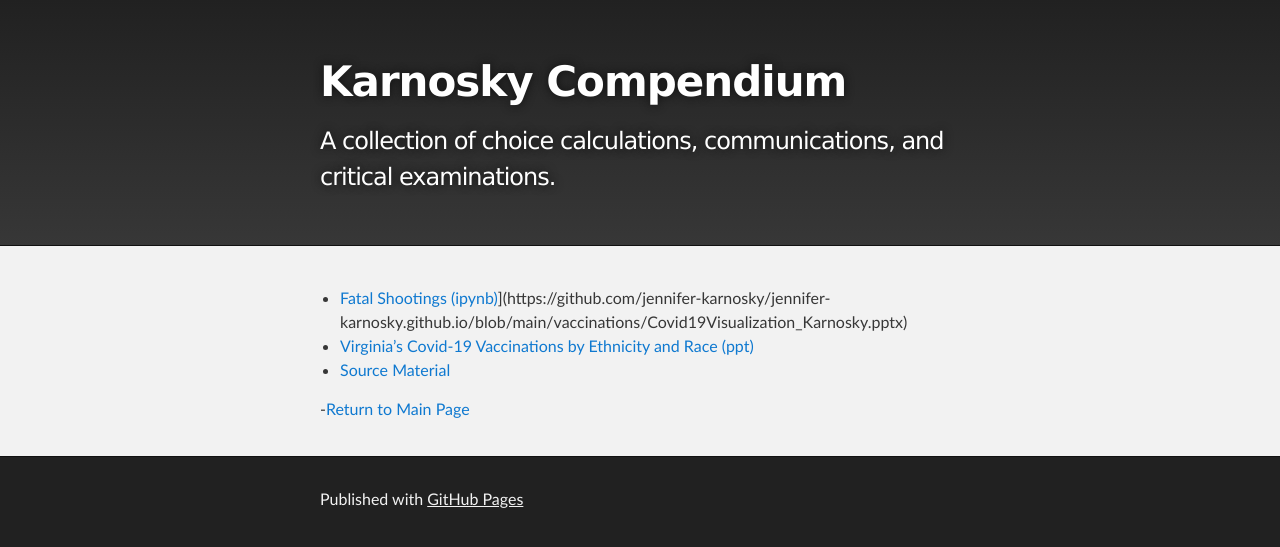
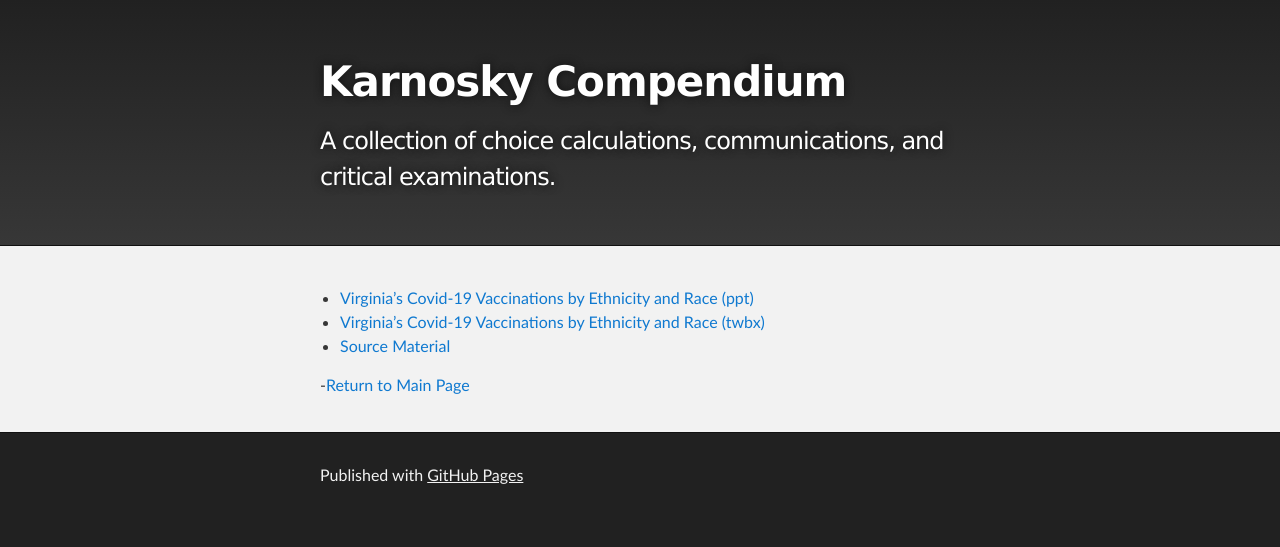
Before and after one commit to jennifer-karnosky/jennifer-karnosky.github.io, a Jekyll site: the page built from vaccinations/index.md, in a window 1280 px wide. Shown: the top 547 px of the page. Built offline with Jekyll 4.4.1, drawn with Linux system fonts in a browser that asks for light colours; our own code applies the rules of GitHub Pages for plain Markdown files.

Commit message:
Update index.md

```diff
--- a/vaccinations/index.md
+++ b/vaccinations/index.md
@@ -2,8 +2,8 @@
 Title: Virginia's Covid-19 Vaccinations by Ethnicity and Race
 ---
 
-- [Fatal Shootings (ipynb)]([MassShootingData.ipynb)](https://github.com/jennifer-karnosky/jennifer-karnosky.github.io/blob/main/vaccinations/Covid19Visualization_Karnosky.pptx)
-- [Virginia's Covid-19 Vaccinations by Ethnicity and Race (ppt)]([jennifer-karnosky.github.io/vaccinations/Covid19Visualization_Karnosky.twbx](https://github.com/jennifer-karnosky/jennifer-karnosky.github.io/blob/main/vaccinations/Covid19Visualization_Karnosky.twbx))
+- [Virginia's Covid-19 Vaccinations by Ethnicity and Race (ppt)](https://github.com/jennifer-karnosky/jennifer-karnosky.github.io/blob/main/vaccinations/Covid19Visualization_Karnosky.pptx)
+- [Virginia's Covid-19 Vaccinations by Ethnicity and Race (twbx)](https://github.com/jennifer-karnosky/jennifer-karnosky.github.io/blob/main/vaccinations/Covid19Visualization_Karnosky.twbx)
 - [Source Material ](https://github.com/jennifer-karnosky/VDOH-Covid19-Vaccinations-by-Race-and-Ethnicity)
 
 
```
